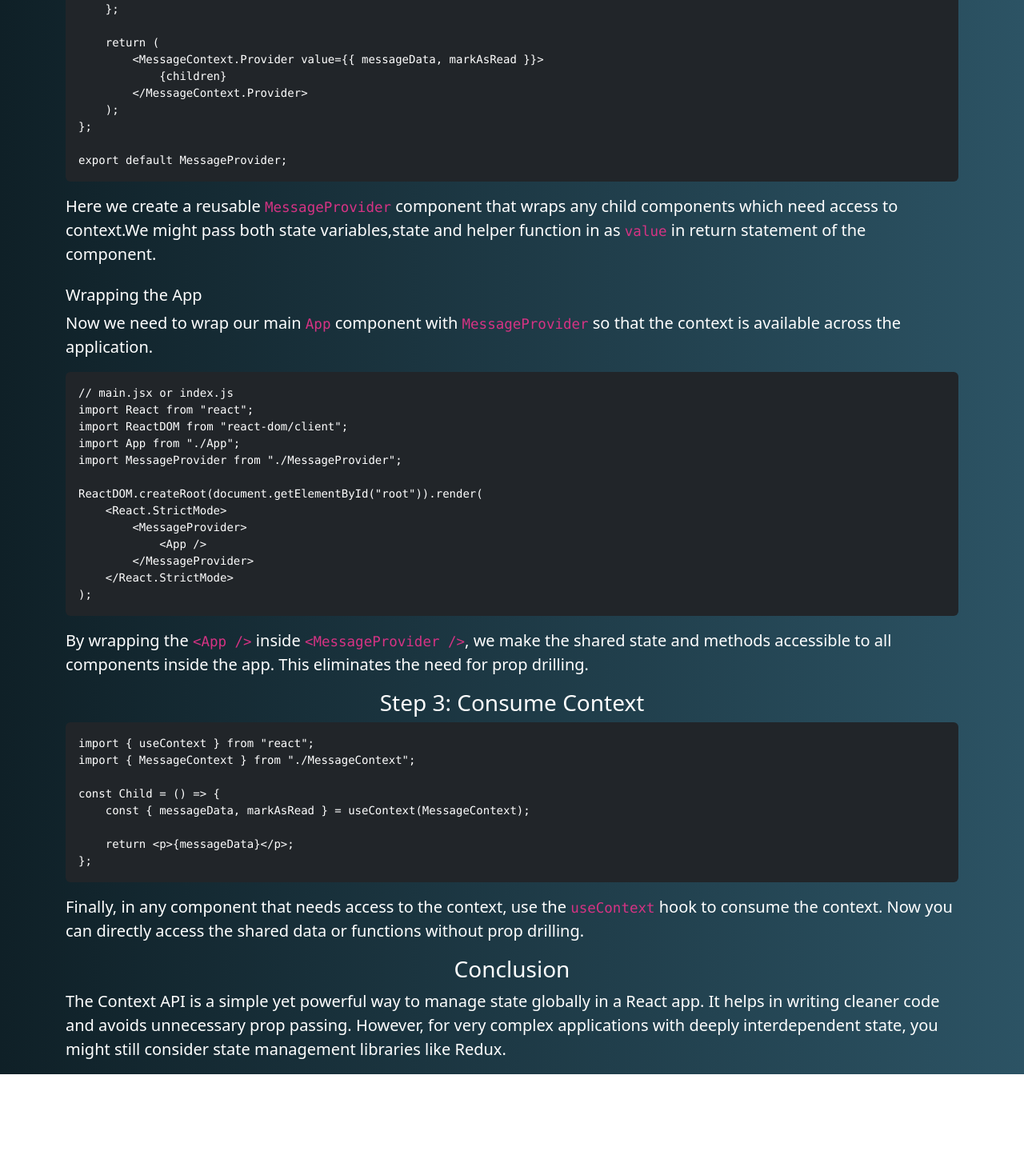
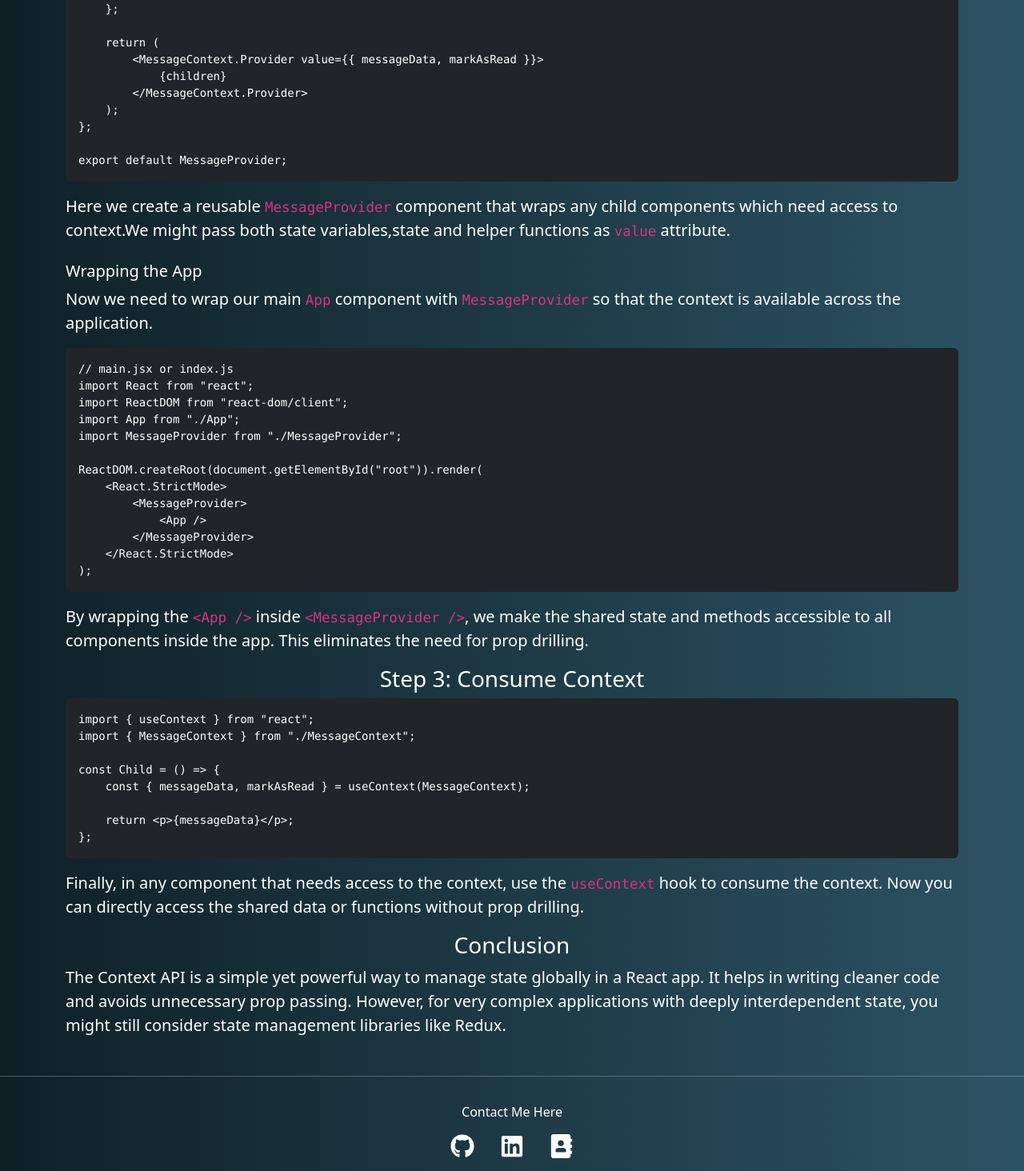
Before and after one commit to Karan-Bharti1/Karan-Bharti, a React (Vite) app: page /context in a window 1280 px wide. Shown: the part 1587-3051 px from the top of the page at 80% size. Before the commit the page ends 2930 px from the top, so only its background shows below. Built offline with nearby package versions, Linux system fonts and the light colour scheme.

Commit message:
chore: added footer component to the  ContextAPI  blog

```diff
--- a/src/Blogs/ContextAPI.jsx
+++ b/src/Blogs/ContextAPI.jsx
@@ -1,6 +1,7 @@
 import Header from "../components/header";
 import { useGSAP } from "@gsap/react";
 import { gsap } from "gsap/gsap-core";
+import Footer from "../components/Footer";
 
 const ContextAPI = () => {
     useGSAP(() => {
@@ -116,7 +117,7 @@ export default MessageProvider;`}</code>
 </pre>
 
 <p className="fs-5">
-    Here we create a reusable <code>MessageProvider</code> component that wraps any child components which need access to context.We might pass both state variables,state and helper function in as <code>value</code> in return statement of the component.
+    Here we create a reusable <code>MessageProvider</code> component that wraps any child components which need access to context.We might pass both state variables,state and helper functions  as <code>value</code> attribute.
 </p>
 
 <h5 className="mt-4"> Wrapping the App</h5>
@@ -168,6 +169,7 @@ const Child = () => {
                     The Context API is a simple yet powerful way to manage state globally in a React app. It helps in writing cleaner code and avoids unnecessary prop passing. However, for very complex applications with deeply interdependent state, you might still consider state management libraries like Redux.
                 </p>
             </main>
+            <Footer/>
         </>
     );
 };
```
